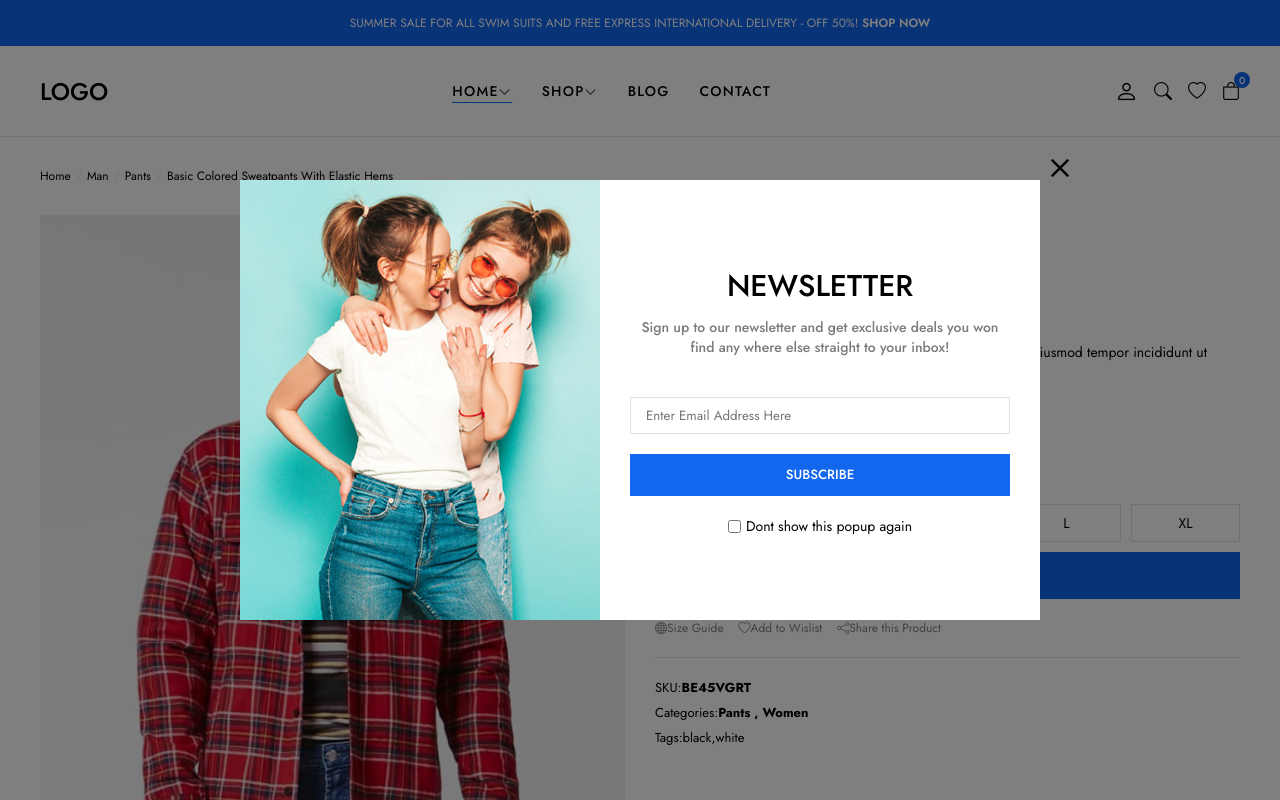
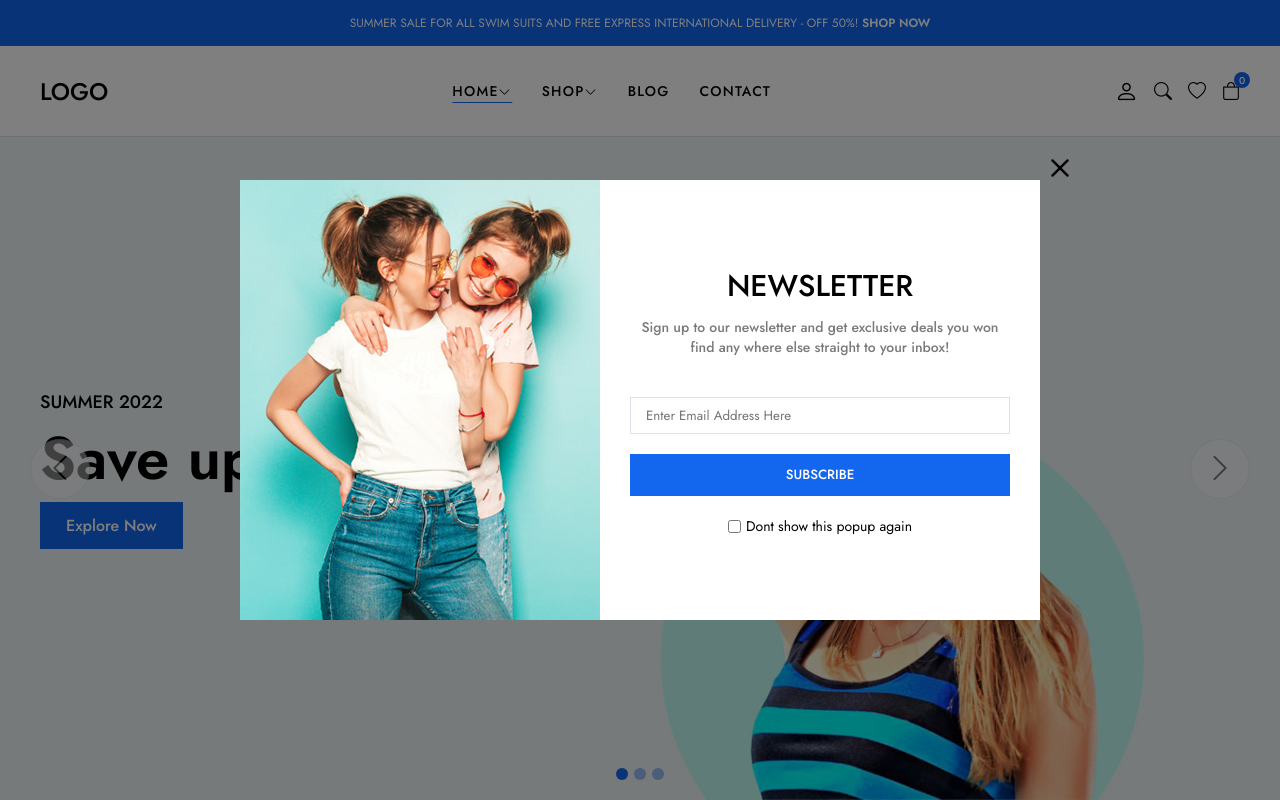
Before and after one commit to azizozkrcdg/MERN-STACK-E-COMMERCE, a React (Vite) app in the folder frontend/: page / in a window 1280 px wide. Shown: the top 800 px of the page. Built offline with nearby package versions, Linux system fonts and the light colour scheme.

Commit message:
Frontend - Slider has been completed

```diff
--- a/frontend/src/App.jsx
+++ b/frontend/src/App.jsx
@@ -1,8 +1,8 @@
-// import HomePage from "./Pages/HomePage";
+import HomePage from "./Pages/HomePage";
 // import ShopPage from "./Pages/ShopPage";
 // import ContactPage from "./Pages/ContactPage";
 import React from "react";
-import ProductDetailsPage from "./Pages/ProductDetailsPage";
+// import ProductDetailsPage from "./Pages/ProductDetailsPage";
 // import BlogPage from "./Pages/BlogPage";
 // import BlogDetailsPage from "./Pages/BlogDetailsPage";
 // import AuthPage from "./Pages/AuthPage";
@@ -12,14 +12,14 @@
 function App() {
   return (
       <React.Fragment>
-        {/* <HomePage /> */}
+        <HomePage />
         {/* <ShopPage /> */}
         {/* <ContactPage /> */}
         {/* <AuthPage /> */}
         {/* <CardPage /> */}
         {/* <BlogPage /> */}
         {/* <BlogDetailsPage /> */}
-        <ProductDetailsPage />
+        {/* <ProductDetailsPage /> */}
       </React.Fragment>
   );
 }
--- a/frontend/src/components/Layout/Modals/Dialog/Dialog.jsx
+++ b/frontend/src/components/Layout/Modals/Dialog/Dialog.jsx
@@ -6,7 +6,7 @@
   const handleCloseDialog = (event) => {
     const checked = event.target.checked;
 
-    localStorage.setItem("dialog", JSON.stringify(!checked));
+    localStorage.setItem("dialog", JSON.stringify(!checked)); //checked değerini localStorage kaydeder
   }
 
   return (
--- a/frontend/src/components/Layout/Sliders/SliderItem.jsx
+++ b/frontend/src/components/Layout/Sliders/SliderItem.jsx
@@ -1,8 +1,10 @@
-const SliderItem = () => {
+import PropTypes from "prop-types";
+
+const SliderItem = ({imageSrc}) => {
   return (
     <div className="slider-item fade">
       <div className="slider-image">
-        <img src="img/slider/slider1.jpg" className="img-fluid" alt="" />
+        <img src={imageSrc} className="img-fluid" alt="" />
       </div>
       <div className="container">
         <p className="slider-title">SUMMER 2022</p>
@@ -16,3 +18,7 @@
 };
 
 export default SliderItem;
+
+SliderItem.propTypes = {
+  imageSrc : PropTypes.string,
+}
--- a/frontend/src/components/Layout/Sliders/Sliders.jsx
+++ b/frontend/src/components/Layout/Sliders/Sliders.jsx
@@ -1,28 +1,42 @@
+import { useState } from "react"
 import SliderItem from "./SliderItem"
 import "./Sliders.css"
 
 const Slider = () => {
+
+  const [currentSlide, setCurrentSlide]  = useState(0)
+
+  const nextSlide = () => {
+    setCurrentSlide((prevSlide) => (prevSlide + 1) % 3);
+  }
+
+  const prevSlide = () => {
+    setCurrentSlide((prevSlide) => (prevSlide - 1 + 3) % 3);
+  }
+
   return (
     <section className="slider">
     <div className="slider-elements">
-      <SliderItem />
+      {currentSlide === 0 && <SliderItem imageSrc="img/slider/slider1.jpg"/>}
+      {currentSlide === 1 && <SliderItem imageSrc="img/slider/slider2.jpg"/>}
+      {currentSlide === 2 && <SliderItem imageSrc="img/slider/slider3.jpg"/>}
 
       <div className="slider-buttons">
-        <button>
+        <button onClick={prevSlide}>
           <i className="bi bi-chevron-left"></i>
         </button>
-        <button>
+        <button onClick={nextSlide}>
           <i className="bi bi-chevron-right"></i>
         </button>
       </div>
       <div className="slider-dots">
-        <button className="slider-dot active">
+        <button className={`slider-dot ${currentSlide === 0 ? "active" : ""}`} onClick={() => setCurrentSlide(0)}>
           <span></span>
         </button>
-        <button className="slider-dot">
+        <button className={`slider-dot ${currentSlide === 1 ? "active" : ""}`} onClick={() => setCurrentSlide(1)}>
           <span></span>
         </button>
-        <button className="slider-dot">
+        <button className={`slider-dot ${currentSlide === 2 ? "active" : ""}`} onClick={() => setCurrentSlide(2)}>
           <span></span>
         </button>
       </div>
```
Also changed, not shown: frontend/src/Layouts/MainLayout.jsx (line endings or trailing spaces).
